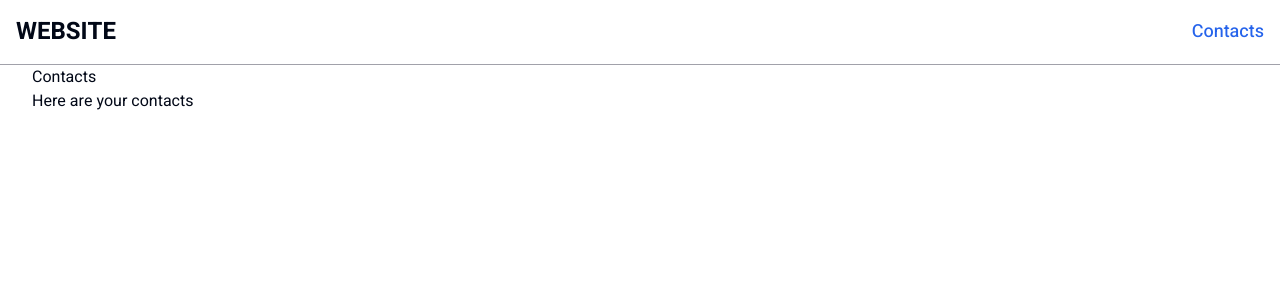
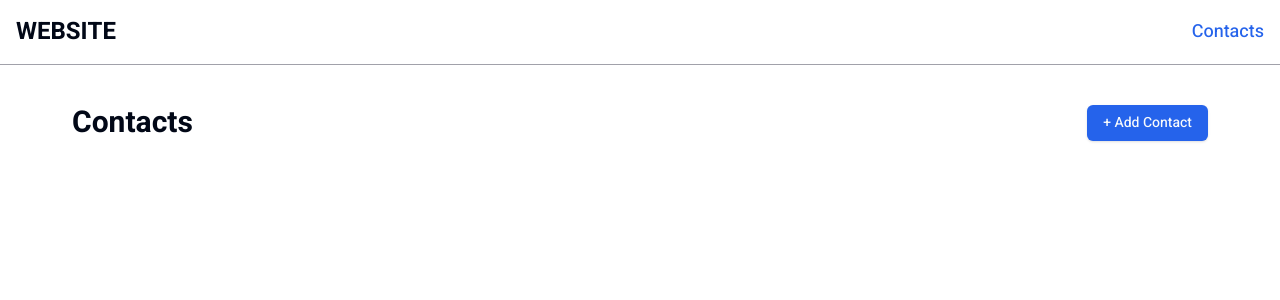
Before and after one commit to weedeej/fe-assessment, a Next.js app: page /contacts in a window 1280 px wide. Shown: the top 300 px of the page. Built offline with nearby package versions, Linux system fonts and the light colour scheme.

Commit message:
Initial ContactCard implementation

```diff
--- /dev/null
+++ b/src/components/ContactCard.tsx
@@ -0,0 +1,11 @@
+type ContactCardProps = {
+  name: string;
+  imagePath: string;
+  lastContactDate: Date;
+};
+
+export function ContactCard(props: ContactCardProps) {
+  return (
+    <></>
+  )
+}
--- a/src/components/index.ts
+++ b/src/components/index.ts
@@ -1,2 +1,3 @@
 export {DatePicker} from './DatePicker';
 export {Layout} from "./Layout";
+export {ContactCard} from "./ContactCard";
--- a/src/screens/ContactsPage.tsx
+++ b/src/screens/ContactsPage.tsx
@@ -1,8 +1,16 @@
+import { ContactCard } from "@/components/ContactCard";
+import { Button } from "@/components/ui/button";
+
 export function ContactsPage() {
   return (
-    <div>
-      <h1>Contacts</h1>
-      <p>Here are your contacts</p>
+    <div className="p-10 flex flex-col gap-10">
+      <div className="flex flex-row items-center justify-between">
+        <h1 className="text-3xl font-bold">Contacts</h1>
+        <Button>+ Add Contact</Button>
+      </div>
+      <div className="flex flex-col gap-2">
+        <ContactCard name="John Doe" imagePath="/images/john-doe.jpg" lastContactDate={new Date()} />
+      </div>
     </div>
   );
 }
```
